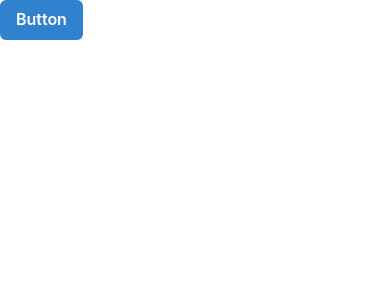
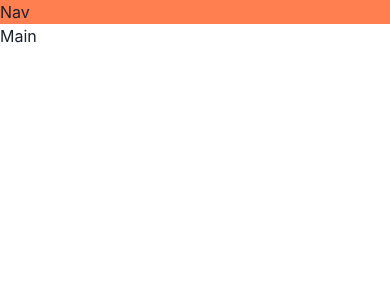
Before and after one commit to guptacode/rawg-project, a React (Vite) app: page / in a window 390 px wide. Shown: the top 300 px of the page. Built offline with nearby package versions, Linux system fonts and the light colour scheme.

Commit message:
Build a responsive layout

```diff
--- a/src/App.tsx
+++ b/src/App.tsx
@@ -1,9 +1,26 @@
-import { Button } from "@chakra-ui/react";
+import { Grid, GridItem, Show } from "@chakra-ui/react";
 
 function App() {
   return (
     <>
-      <Button colorScheme="blue">Button</Button>
+      <Grid
+        templateAreas={{
+          base: `"nav" "main"`,
+          lg: `"nav nav" "aside main"`,
+        }}
+      >
+        <GridItem area="nav" bg="coral">
+          Nav
+        </GridItem>
+        <Show above="lg">
+          <GridItem area="aside" bg="blue">
+            Aside
+          </GridItem>
+        </Show>
+        <GridItem area="main" bg="light-grey">
+          Main
+        </GridItem>
+      </Grid>
     </>
   );
 }
```
